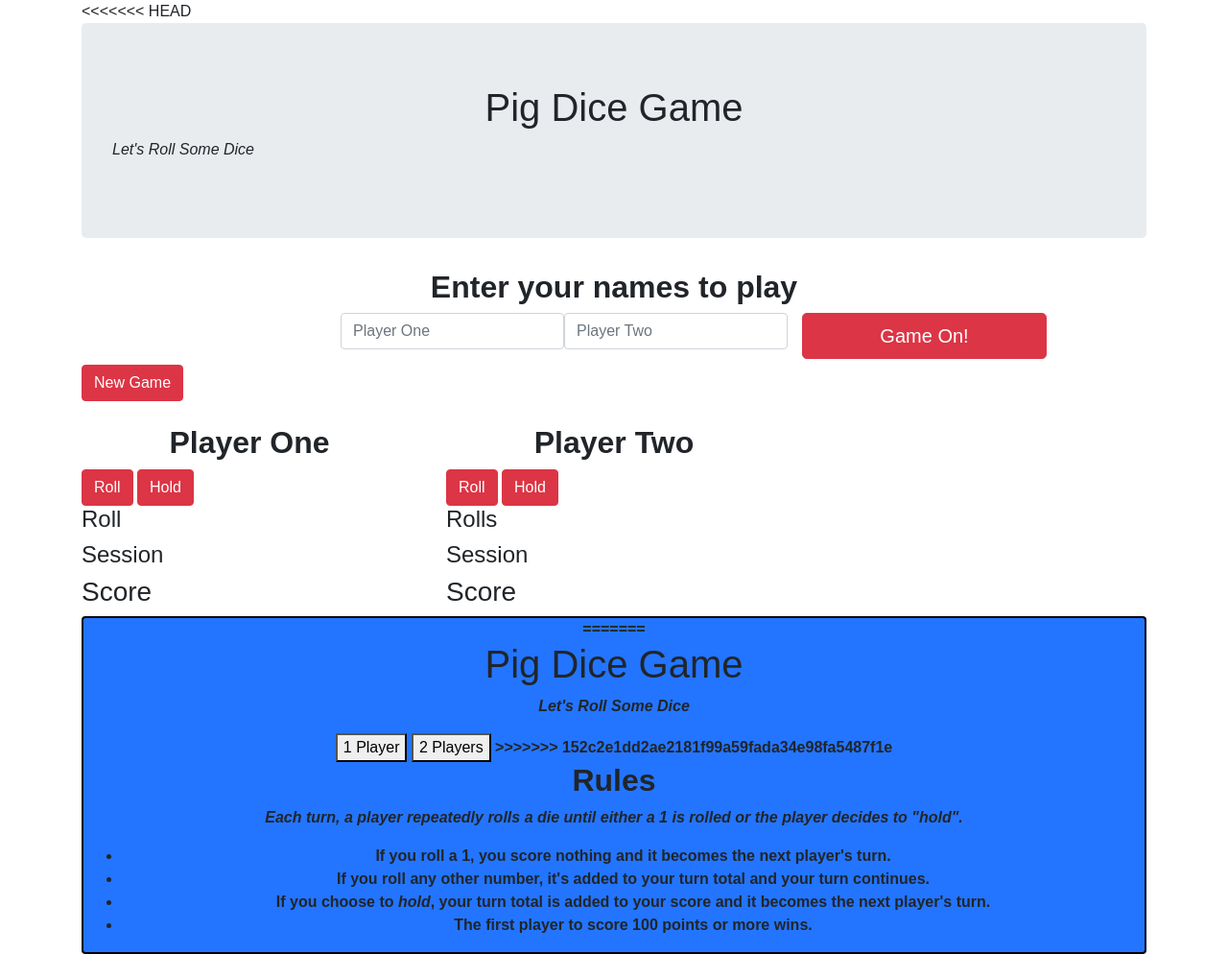
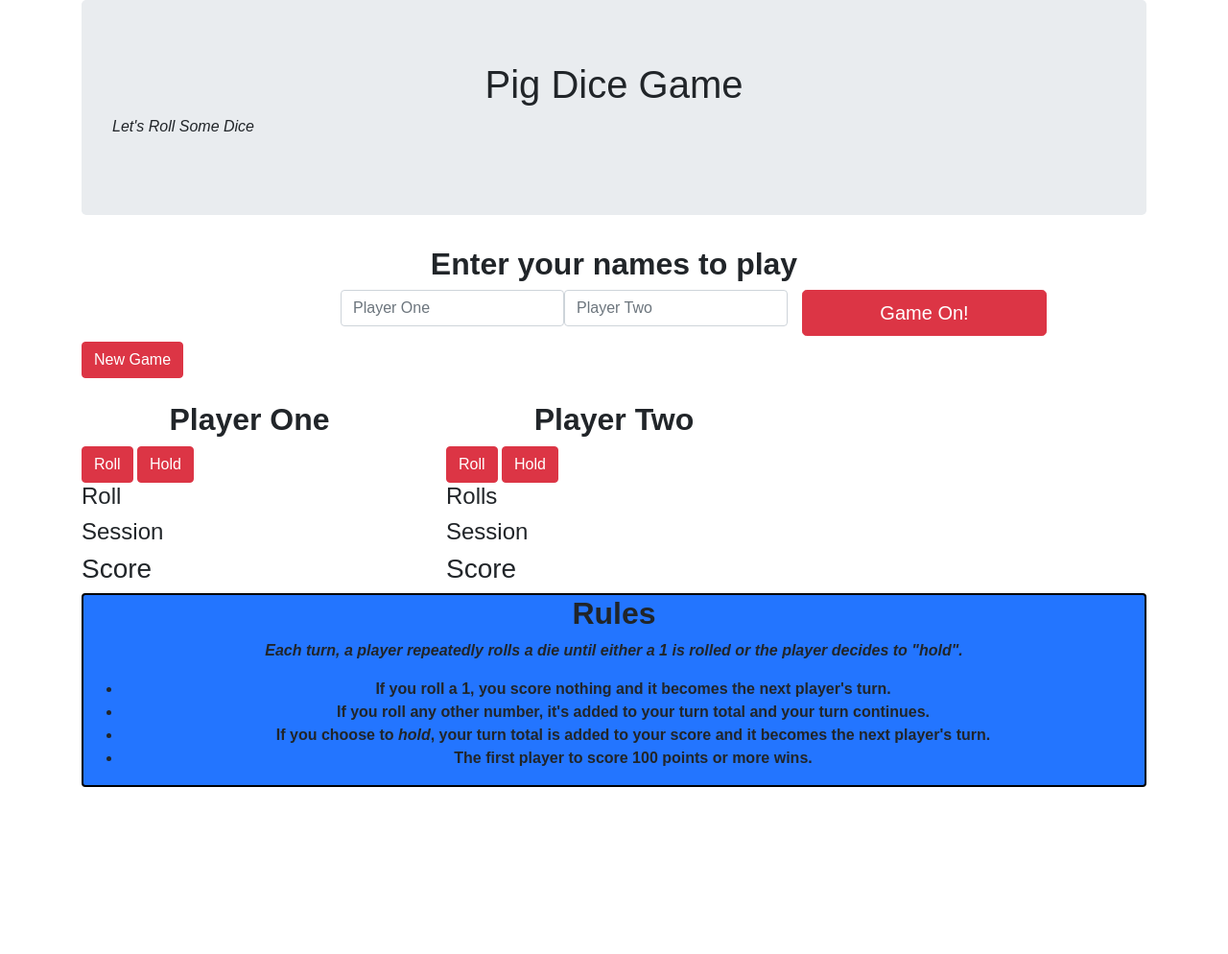
Before and after one commit to GeGe-K/pig-dice, a plain HTML site: page index.html in a window 1280 px wide. Shown: the whole page at 96% size. After the commit the page ends 820 px from the top, so only its background shows below. Drawn offline with nearby package versions, Linux system fonts and the light colour scheme.

Commit message:
fixed merge conflict in the html file

```diff
--- a/index.html
+++ b/index.html
@@ -10,7 +10,6 @@
   </head>
   <body>
     <div class="container">
-<<<<<<< HEAD
       <div class="jumbotron">
       <h1>Pig Dice Game</h1>
       <p id="slogan">Let's Roll Some Dice</p>
@@ -70,12 +69,6 @@
 
     <div class="card">
     <div id="rules">
-=======
-      <h1>Pig Dice Game</h1>
-      <p id="slogan">Let's Roll Some Dice</p>
-      <button type="button" name="button" id="onePlayer">1 Player</button>
-      <button type="button" name="button" id="twoPlayers">2 Players</button>
->>>>>>> 152c2e1dd2ae2181f99a59fada34e98fa5487f1e
       <h2>Rules</h2>
       <p>Each turn, a player repeatedly rolls a die until either a 1 is rolled or the player decides to "hold".</p>
       <ul>
```
